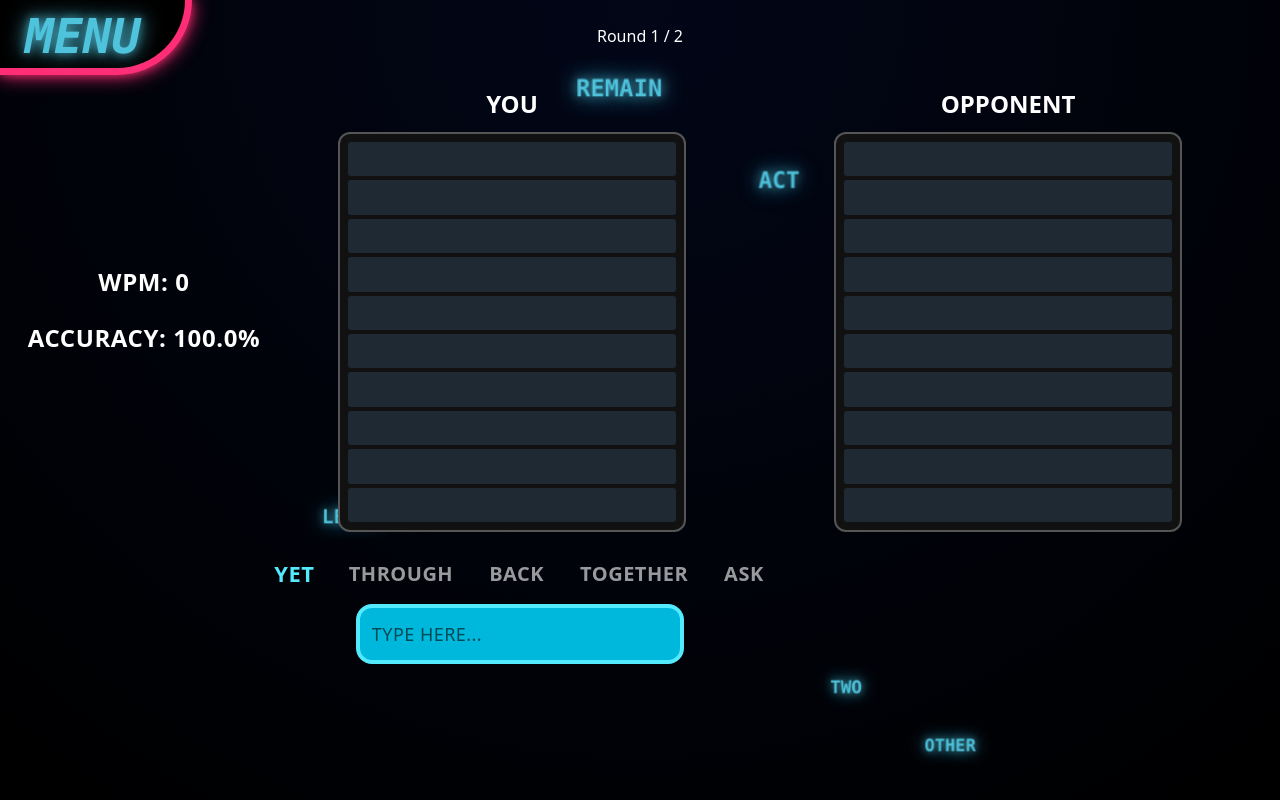
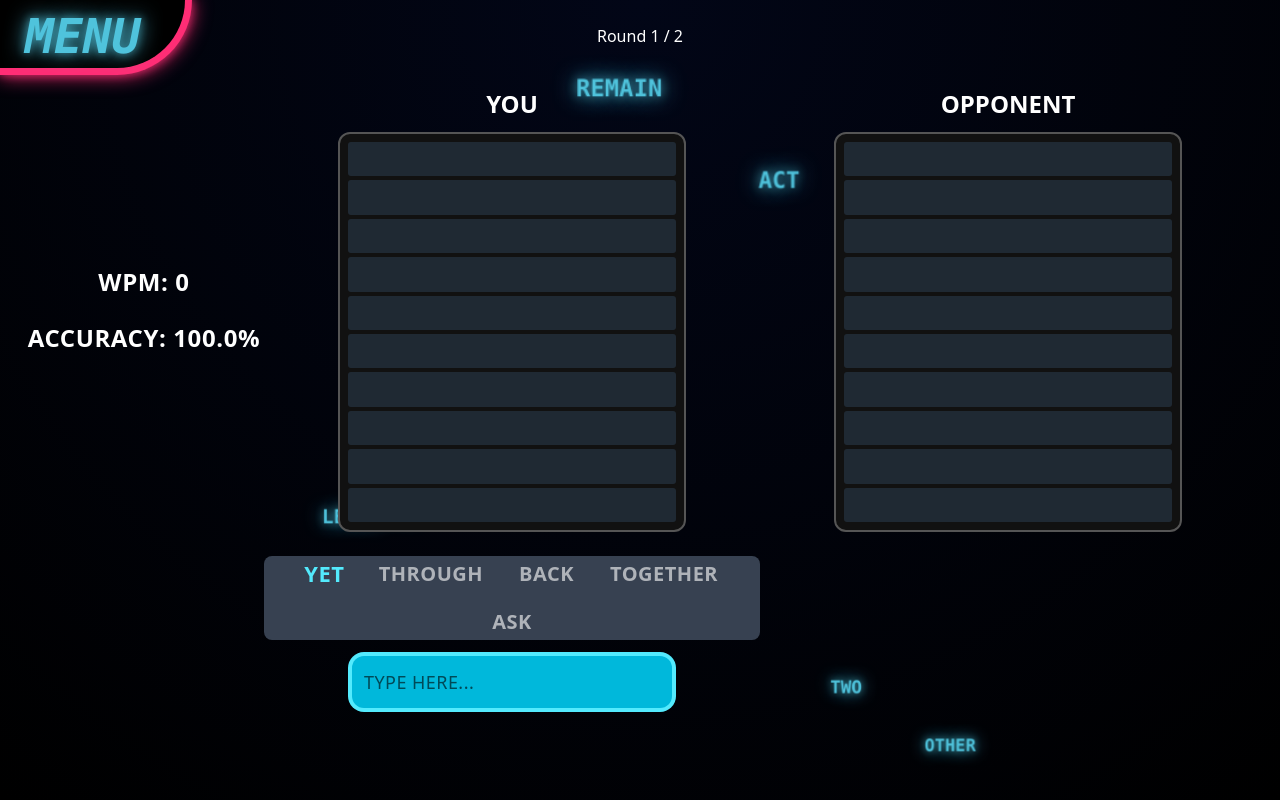
Before and after one commit to Bwin44/TriggerFingerGame, a React (Vite) app in the folder triggerfinger/: page / in a window 1280 px wide. Both pictures are taken after a click on the button "START GAME". Built offline with nearby package versions, Linux system fonts and the light colour scheme.

Commit message:
Updated word-queue UI

```diff
--- a/triggerfinger/src/assets/game.css
+++ b/triggerfinger/src/assets/game.css
@@ -36,16 +36,16 @@
 }*/
 
 /* Word queue container */
-.word-queue {
+/*.word-queue {
   display: flex;
   flex-wrap: wrap;
   justify-content: center;
   gap: 0.5rem;
-  max-width: 36rem; /* ~576px */
+  max-width: 36rem; /* ~576px
   padding: 1rem;
   border-radius: 1rem;
-  background-color: #374151; /* slate-700 */
-}
+  background-color: #374151; /* slate-700
+}*/
 
 /* Words in the queue */
 .word-queue span {
--- a/triggerfinger/src/components/Game.jsx
+++ b/triggerfinger/src/components/Game.jsx
@@ -281,7 +281,7 @@ export default function Game({ onGameOver }) {
 
         <div className="flex flex-col items-center gap-4">
           {/* WORD QUEUE */}
-          <div className="flex gap-3 text-xl font-bold tracking-wide">
+          <div className="flex flex-wrap justify-center gap-3 text-xl font-bold rounded-lg tracking-wide bg-[#374151]">
             {words.map((w, i) => {
               const status = wordStatuses[i];
               const isActive = i === currentWordIndex;
```
